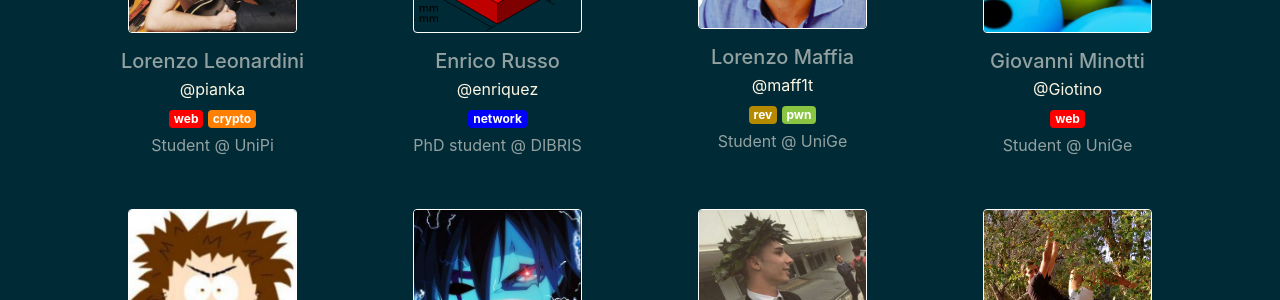
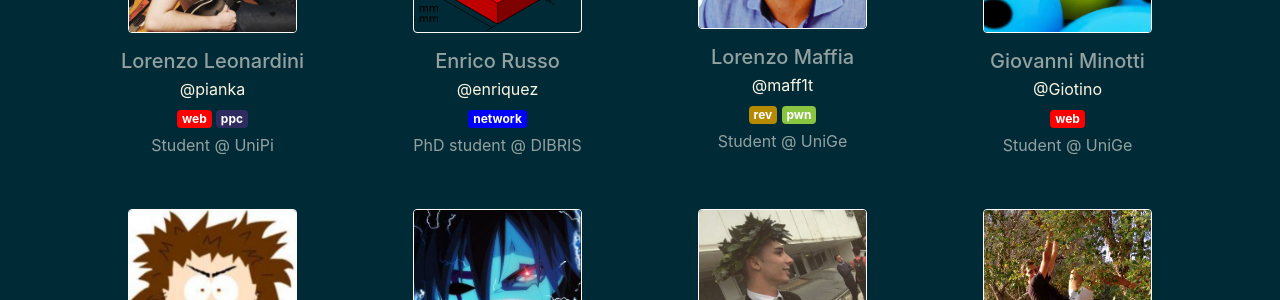
Before and after one commit to ZenHackTeam/ZenHackWebsite, a Jekyll site: the page built from index.html, in a window 1280 px wide and 900 px high, scrolled down 1792 px. Shown: the part 149-449 px from the top of the window. Built offline with Jekyll 4.4.1, drawn with Linux system fonts in a browser that asks for light colours; nearby versions of some CDN libraries; comment, search, counter and statistics services are not loaded.

Commit message:
update members

```diff
--- a/_data/members.json
+++ b/_data/members.json
@@ -7,7 +7,7 @@
     {"name": "Gaspare Ferraro",     "nickname": "GaspareG",     "description": "Student @ UniPi",               "link": "https://gaspa.re", "ctf": ["crypto", "ppc"]},
     {"name": "Tiziano Firpo",       "nickname": "firpo7",       "description": "Student @ UniGe",               "link": "#", "ctf": ["rev", "pwn"]},
     {"name": "Giovanni Lagorio",    "nickname": "zxgio",        "description": "Assistant Professor @ DIBRIS",  "link": "#", "ctf": ["rev", "pwn"]},
-    {"name": "Lorenzo Leonardini",  "nickname": "pianka",       "description": "Student @ UniPi",               "link": "#", "ctf": ["web", "crypto"]},
+    {"name": "Lorenzo Leonardini",  "nickname": "pianka",       "description": "Student @ UniPi",               "link": "https://leonardini.dev", "ctf": ["web", "ppc"]},
     {"name": "Enrico Russo",        "nickname": "enriquez",     "description": "PhD student @ DIBRIS",          "link": "#", "ctf": ["network"]},
     {"name": "Lorenzo Maffia",      "nickname": "maff1t",       "description": "Student @ UniGe",               "link": "#", "ctf": ["rev", "pwn"]},
     {"name": "Giovanni Minotti",    "nickname": "Giotino",      "description": "Student @ UniGe",               "link": "#", "ctf": ["web"]},
```
